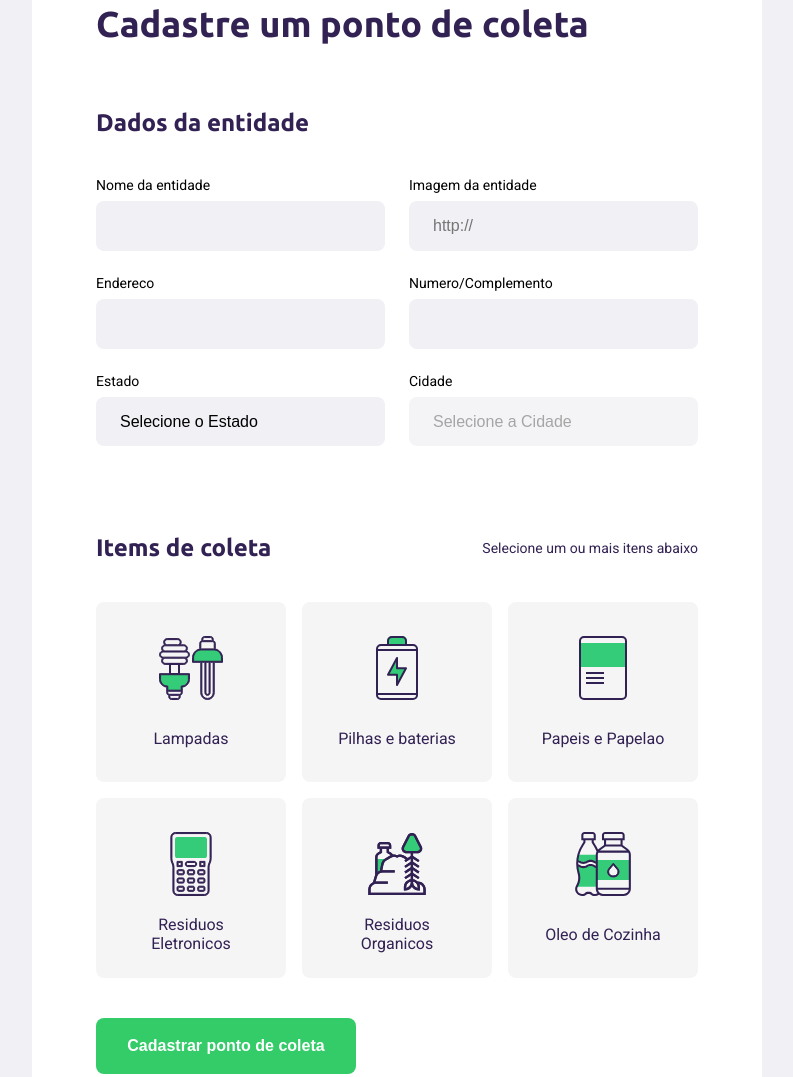
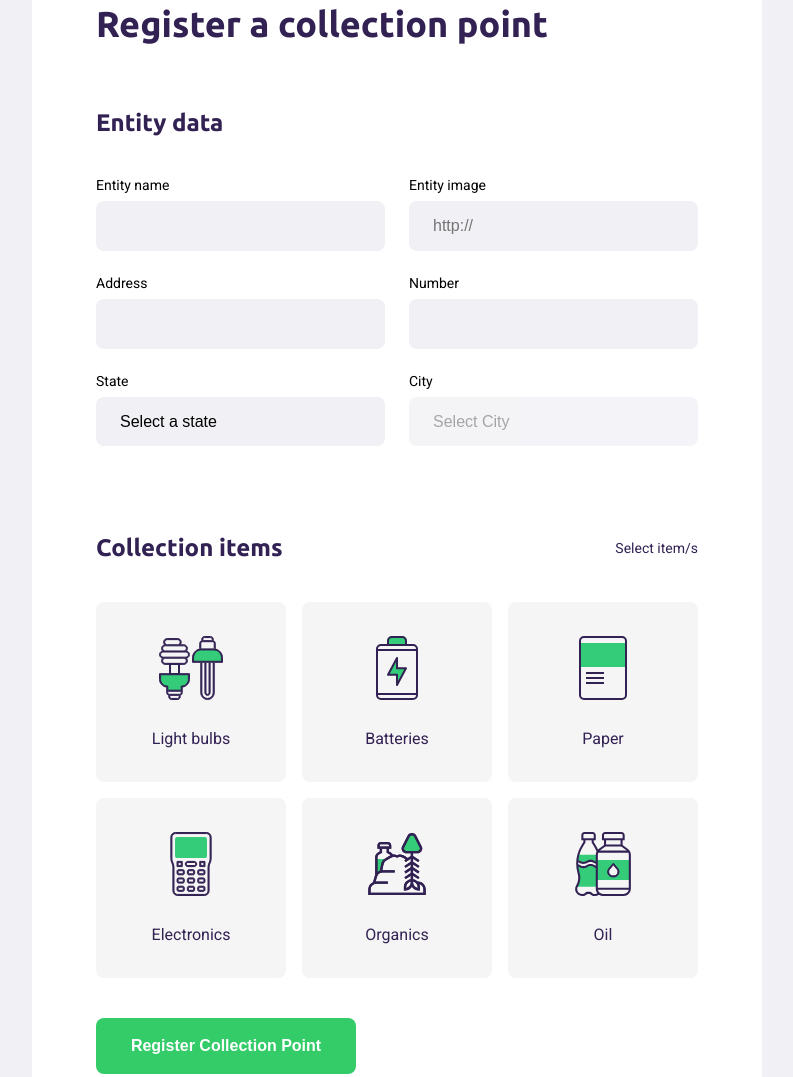
Before and after one commit to fabriciocunhauk/Ecoleta, a website: page src/views/create-point.html in a window 1280 px wide. Shown: the part 233-1310 px from the top of the page, without its empty margins (243-1036 px from the left). Drawn offline with nearby package versions, Linux system fonts and the light colour scheme; files that its build step writes are made by us from their sources; no server answers; files whose address does not match are found by name.

Commit message:
Update create-point.html

```diff
--- a/src/views/create-point.html
+++ b/src/views/create-point.html
@@ -3,7 +3,7 @@
 {% set pageId = "page-create-point" %}
 
 {% block title %}
-<title>Criar um ponto de coleta</title>
+<title>Create a colection point</title>
 {% endblock title %}
 
 {% block styles %}
@@ -15,50 +15,50 @@
 {% include "partials/page-headers.html" %}
 
 <form action="/savepoint" method="POST">
-    <h1>Cadastre um ponto de coleta</h1>
+    <h1>Register a collection point</h1>
 
     <fieldset>
         <legend>
-            <h2>Dados da entidade</h2>
+            <h2>Entity data</h2>
         </legend>
 
         <div class="field-group">
             <div class="field">
-                <label for="name">Nome da entidade</label>
+                <label for="name">Entity name</label>
                 <input type="text" name="name" required>
             </div>
             <div class="field">
-                <label for="name">Imagem da entidade</label>
+                <label for="name">Entity image</label>
                 <input type="url" name="image" placeholder="http://" required>
             </div>
         </div>
 
         <div class="field-group">
             <div class="field">
-                <label for="address">Endereco</label>
+                <label for="address">Address</label>
                 <input type="text" name="address" required>
             </div>
 
             <div class="field">
-                <label class="address2">Numero/Complemento</label>
+                <label class="address2">Number</label>
                 <input type="text" name="address2" required>
             </div>
         </div>
 
         <div class="field-group">
             <div class="field">
-                <label class="state">Estado</label>
+                <label class="state">State</label>
                 <select name="uf" required>
-                    <option value="">Selecione o Estado</option>
+                    <option value="">Select a state</option>
                 </select>
 
                 <input type="hidden" name="state">
             </div>
 
             <div class="field">
-                <label class="city">Cidade</label>
+                <label class="city">City</label>
                 <select name="city" disabled required>
-                    <option value="">Selecione a Cidade</option>
+                    <option value="">Select City</option>
                 </select>
             </div>
         </div>
@@ -67,39 +67,39 @@
 
     <fieldset>
         <legend>
-            <h2>Items de coleta</h2>
-            <span>Selecione um ou mais itens abaixo</span>
+            <h2>Collection items</h2>
+            <span>Select item/s</span>
         </legend>
 
         <div class="items-grid">
             <li data-id="Lampadas">
                 <img src="/assets/lampadas.svg" alt="Lampadas">
-                <span>Lampadas</span>
+                <span>Light bulbs</span>
             </li>
 
             <li data-id="Pilhas e baterias">
                 <img src="/assets/baterias.svg" alt="Pilhas e baterias">
-                <span>Pilhas e baterias</span>
+                <span>Batteries</span>
             </li>
 
             <li data-id="Papeis e Papelao">
                 <img src="/assets/papeis-papelao.svg" alt="Papeis e Papelao">
-                <span>Papeis e Papelao</span>
+                <span>Paper</span>
             </li>
 
             <li data-id="Residuos Eletronicos">
                 <img src="/assets/eletronicos.svg" alt="Residuos Eletronicos">
-                <span>Residuos Eletronicos</span>
+                <span>Electronics</span>
             </li>
 
             <li data-id="Residuos Organicos">
                 <img src="/assets/organicos.svg" alt="Residuos Organicos">
-                <span>Residuos Organicos</span>
+                <span>Organics</span>
             </li>
 
             <li data-id="Oleo de Cozinha">
                 <img src="/assets/oleo.svg" alt="Oleo de Cozinha">
-                <span>Oleo de Cozinha</span>
+                <span>Oil</span>
             </li>
         </div>
 
@@ -107,7 +107,7 @@
 
     </fieldset>
 
-    <button type="submit">Cadastrar ponto de coleta</button>
+    <button type="submit">Register Collection Point</button>
 
 </form>
 
```
